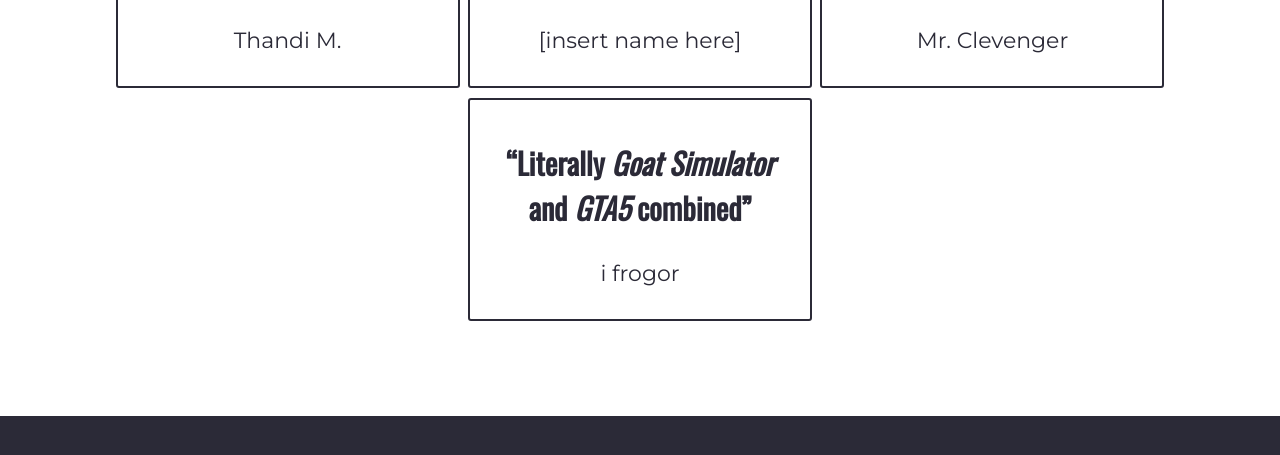
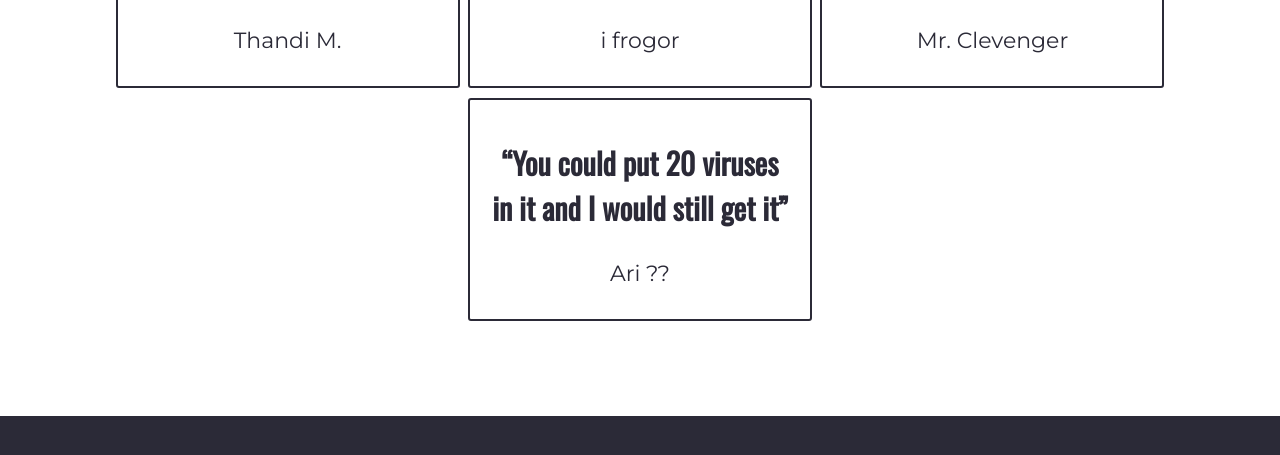
Before and after one commit to makaip/clevulatorweb, a plain HTML site: page index.html in a window 1280 px wide. Shown: the part 685-1140 px from the top of the page. Drawn offline with nearby package versions, Linux system fonts and the light colour scheme.

Commit message:
sdfgdgdfg

```diff
--- a/index.html
+++ b/index.html
@@ -18,16 +18,15 @@
             </div>
             <div class="quote">
                 <h3>“So mesmerizing that I forgot to do my edpuzzles”</h3>
-                <p>[insert name here]</p>
+                <p>i frogor</p>
             </div>
             <div class="quote">
                 <h3>“Email this to me when it's done. I can't wait to play”</h3>
                 <p>Mr. Clevenger</p>
             </div>
             <div class="quote">
-                <h3>“Literally <em>Goat Simulator</em> <span >and <em>GTA5</em> combined”</span></h3>
-
-                <p>i frogor</p>
+                <h3>“You could put 20 viruses in it and I would still get it”</span></h3>
+                <p>Ari ??</p>
             </div>
         </div>
         <br>
```
